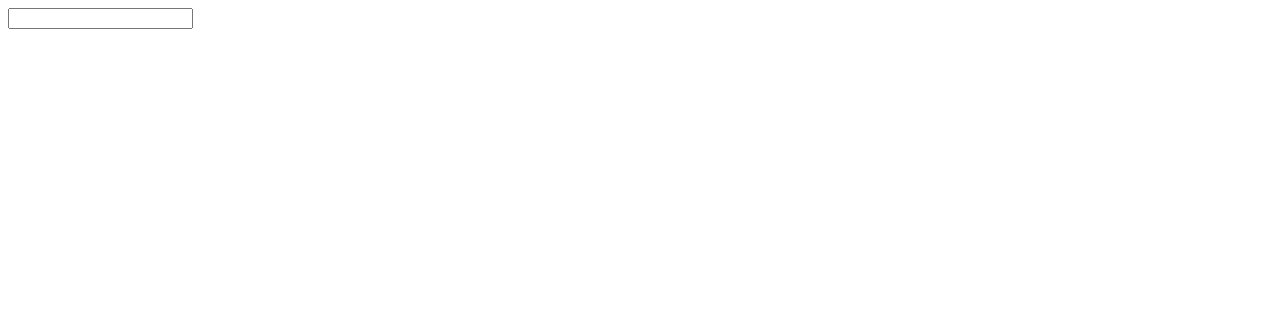
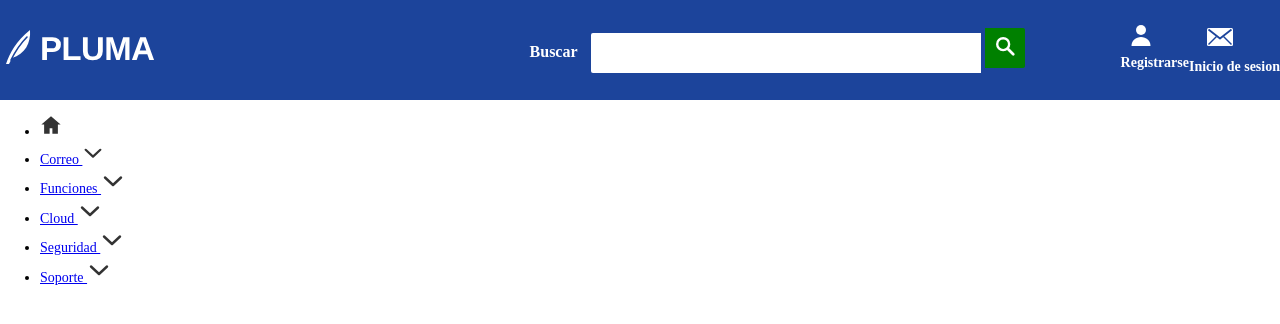
Before and after one commit to Goquin/Pluma, a plain HTML site: page pluma/index.html in a window 1280 px wide. Drawn offline with Linux system fonts and the light colour scheme.

Commit message:
Actualizacion del proyecto pluma

```diff
--- a/pluma/css/estilos.css
+++ b/pluma/css/estilos.css
@@ -0,0 +1,96 @@
+*,
+*::after,
+*::before {
+    box-sizing: border-box;
+}
+
+body {
+    margin: 0;
+    padding: 0;
+    line-height: 1.4;
+    font-size: 14px;
+}
+
+.topbar {
+    height: 100px;
+    background-color: var(--color-primario);
+    padding: 0 30px 0 30px;
+    display: flex;
+    gap: 0px;
+    list-style: none;
+    padding: 0;
+    align-items:center;
+
+}
+
+.search {
+    margin-left: auto;
+    align-items:center;
+
+
+
+    .search__label {
+        color: var(--color-texto-invertido);
+        font-weight: 700;
+        font-size: 16px;
+        margin-right: 10px;
+    }
+
+    .search__input {
+        width: 390px;
+        height: 40px;
+        border: transparent;
+        padding: 0 12px 0 12px;
+        border-top-left-radius: 2px;
+        border-bottom-left-radius: 2px;
+    }
+
+    .search__btn {
+        height: 40px;
+        width: 40px;
+        border: transparent;
+        background-color: var(--color-accion);
+        display: inline-block;
+        border-top-right-radius: 2px;
+        border-bottom-right-radius: 2px ;
+
+    }
+
+    .search__btn:hover {
+        background-color: var(--color-accion-hover);
+
+    }
+}
+
+.account {
+   margin-left: 28px;
+   display: flex;
+   align-items:center;
+
+
+     .account__list {
+
+        color: var(--color-texto-invertido);
+        font-weight: 700;
+        display: flex;
+        list-style: none;
+        text-align: center;
+        margin-left: 28px;
+
+        .account__link {
+            display: block;
+            margin-right: 28px;
+            align-items: center;
+
+        }
+
+
+         .account__list:hover {
+            text-decoration: underline;
+
+
+        }
+
+
+    }
+}
--- a/pluma/index.html
+++ b/pluma/index.html
@@ -3,7 +3,7 @@
 <head>
     <meta charset="UTF-8">
     <meta name="viewport" content="width=device-width, initial-scale=1.0">
-    <title>PLUMa · Correo electronico gratuito</title>
+    <title>PLUMA · Correo electronico gratuito</title>
 
     <!-- Enlaces a las fuentes y a las hojas de estilo -->
 
@@ -21,20 +21,40 @@
     <!-- Header de la pagina -->
     <header class="topbar">
 
-        <a class="topbar__logo" href=""></a>
+        <a class="topbar__logo" ><img src="./img/logo-pluma.svg" width="156px" height="40px" alt="PLUMA,ir a la portada"></a>
         <form class="search">
-            <label for="label__search"></label>
-            <input type="text" name="input__search" id="inp">
+            <label for="label__search" class="search__label">Buscar</label>
+            <input type="text" name="input__search" id="inp" class="search__input">
+            <button class="search__btn"><img src="./img/iconos/buscar.svg" width="22px" height="22px"></button>
         </form>
-        <nav class="account"></nav>
+
+        <nav class="account">
+
+            <ul class="account__list">
+
+                <li><a class="account__link"><img class="2try" src="./img/iconos/usuario.svg" width="24px" height="24px"></a>Registrarse</li>
+                <li><a class="account__link"><img class="jojoja" src="./img/iconos/sobre.svg" width="28px" height="28px"></a>Inicio de sesion</li>
+
+            </ul>
+
+        </nav>
 
     </header>
 
 
     <!-- Navegacion de la pagina -->
-    <nav>
+    <nav class="mainnav">
 
+        <ul class="mainnav__list">
 
+            <li class="mainnav__item--home"><a href="home"><img src="./img/iconos/inicio.svg" width="22px" height="22px" alt="Inicio"></a></li>
+            <li class="mainnav__item"><a href="correo">Correo <img src="./img/iconos/flecha-abajo.svg" width="22px" height="22px"></a></li>
+            <li class="mainnav__item"><a href="funciones">Funciones <img src="./img/iconos/flecha-abajo.svg"></a></li>
+            <li class="mainnav__item"><a href="cloud">Cloud <img src="./img/iconos/flecha-abajo.svg"></a></li>
+            <li class="mainnav__item"><a href="seguridad">Seguridad <img src="./img/iconos/flecha-abajo.svg"></a></li>
+            <li class="mainnav__item"><a href="soporte">Soporte <img src="./img/iconos/flecha-abajo.svg"></a></li>
+
+        </ul>
 
     </nav>
 
```
